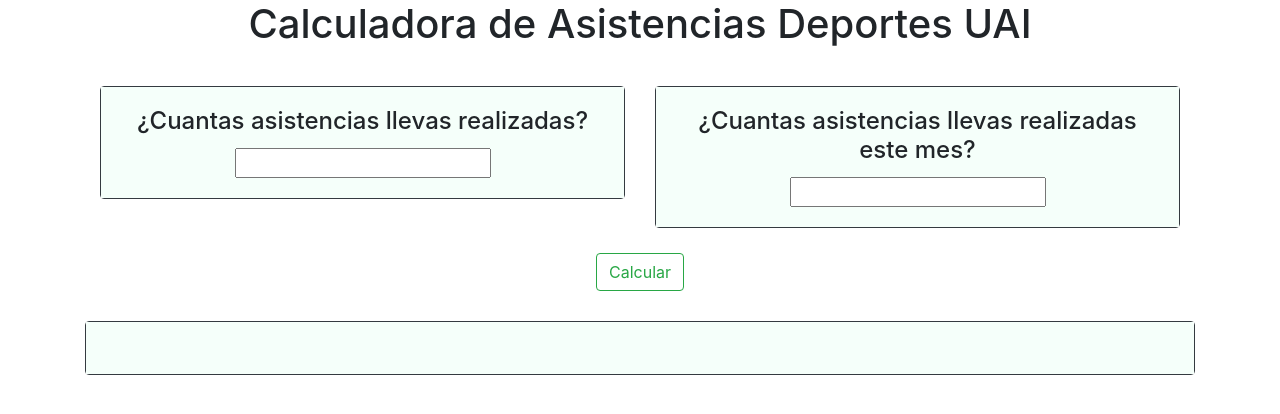
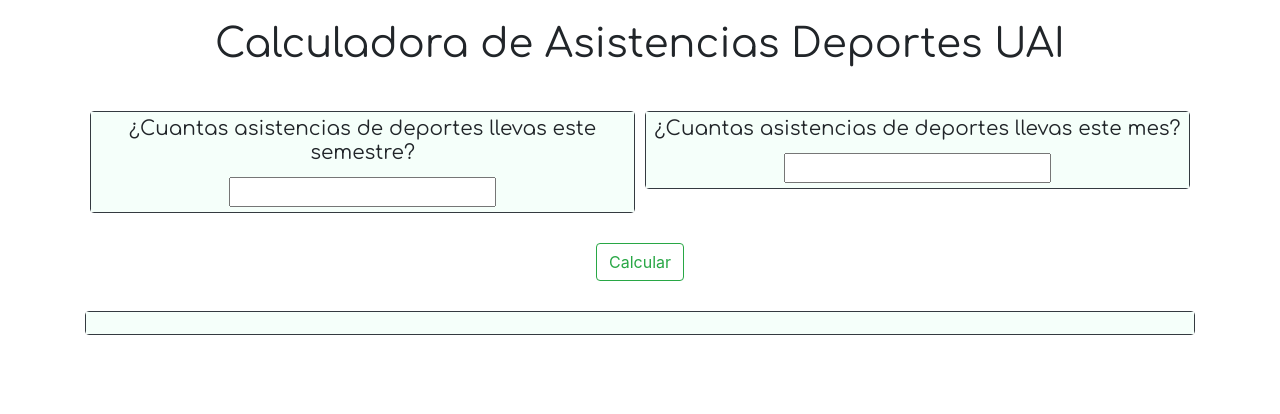
Before and after one commit to satelerd/Calculadora-de-Asistencia-Deporte-UAI, a React (Create React App) app: page / in a window 1280 px wide. Shown: the top 414 px of the page. Built offline with nearby package versions, Linux system fonts and the light colour scheme.

Commit message:
Retoques finales de frontend

```diff
--- a/package.json
+++ b/package.json
@@ -12,6 +12,7 @@
     "react-bootstrap": "^1.5.2",
     "react-dom": "^17.0.1",
     "react-scripts": "4.0.3",
+    "reactstrap": "^8.9.0",
     "web-vitals": "^1.1.1"
   },
   "scripts": {
--- a/public/index.html
+++ b/public/index.html
@@ -3,6 +3,8 @@
   <head>
     <meta charset="utf-8" />
     <link rel="icon" href="%PUBLIC_URL%/UAI-fondo_blanco.png" />
+    <link rel="preconnect" href="https://fonts.gstatic.com">
+    <link href="https://fonts.googleapis.com/css2?family=Comfortaa&display=swap" rel="stylesheet">
     <meta name="viewport" content="width=device-width, initial-scale=1" />
     <meta name="theme-color" content="#000000" />
     <meta
--- a/src/App.js
+++ b/src/App.js
@@ -1,8 +1,8 @@
 import React from "react";
 import './App.css';
-import Button from './components/Button.js'
-import Card from "./components/Card";
-import Cards from './components/Cards.js'
+import Button from './components/button/Button.js'
+import Card from "./components/card/Card.js";
+import Cards from './components/cards/Cards.js'
 
 function App() {
   return (
--- a/src/components/Card.css
+++ /dev/null
@@ -1,7 +0,0 @@
-.card {
-    margin-top: 30px;
-}
-
-.card-body {
-    background-color:mintcream;
-}
--- /dev/null
+++ b/src/components/card/Card.css
@@ -0,0 +1,10 @@
+.card {
+    margin-top: 30px;
+    font-family: 'Comfortaa';
+    font-weight: 100px;
+}
+
+.card-body {
+    background-color:mintcream;
+    padding: 5px !important;
+}
--- a/src/components/Card.js
+++ b/src/components/card/Card.js
@@ -1,14 +1,14 @@
 import React from 'react'
-import Input from './Input.js'
 import './Card.css'
 
-function Card({title, body}) {
+function Card({title, body, space}) {
     return (
         <div className="card border-dark">
             <div className="card-body text-center">
                 <h4 className="card-title">{title}</h4>
                 <p className="card-text">
                     {body}
+                    {space}
                 </p>
             </div>
         </div>
--- /dev/null
+++ b/src/components/cards/Cards.css
@@ -0,0 +1,3 @@
+.col {
+    padding: 5px !important;
+}
--- a/src/components/Cards.js
+++ b/src/components/cards/Cards.js
@@ -1,16 +1,17 @@
 import React from 'react'
-import Card from './Card'
-import Input from './Input.js'
+import Card from '../card/Card.js'
+import Input from '../input/Input.js'
+import './Cards.css'
 
 const cards = [
     {
         id: 1,
-        title: "¿Cuantas asistencias llevas realizadas?",
+        title: <h5>¿Cuantas asistencias de deportes llevas este semestre?</h5>,
         body: <Input/>
     },
     {
         id: 2,
-        title: "¿Cuantas asistencias llevas realizadas este mes?",
+        title: <h5>¿Cuantas asistencias de deportes llevas este mes?</h5>,
         body: <Input/>
     }
 ]
--- /dev/null
+++ b/src/components/input/Input.css
@@ -0,0 +1,3 @@
+input {
+    margin-bottom: 8px;
+}
--- a/src/components/Input.js
+++ b/src/components/input/Input.js
@@ -1,9 +1,10 @@
 import React from "react";
+import './Input.css'
 
 function Input() {
     return (
         <div>
-            <input type="number"></input>
+            <input type="number" className="w-50"></input>
         </div>
     )
 }
--- a/src/index.css
+++ b/src/index.css
@@ -1,3 +1,8 @@
+.App {
+  font-family: 'Comfortaa';
+  margin-top: 20px;
+}
+
 body {
   margin: 0;
   font-family: -apple-system, BlinkMacSystemFont, 'Segoe UI', 'Roboto', 'Oxygen',
```
Also changed, not shown: src/components/button/Button.js (renamed from src/components/Button.js), 1 other file (tests, documents, lock files or other folders).
